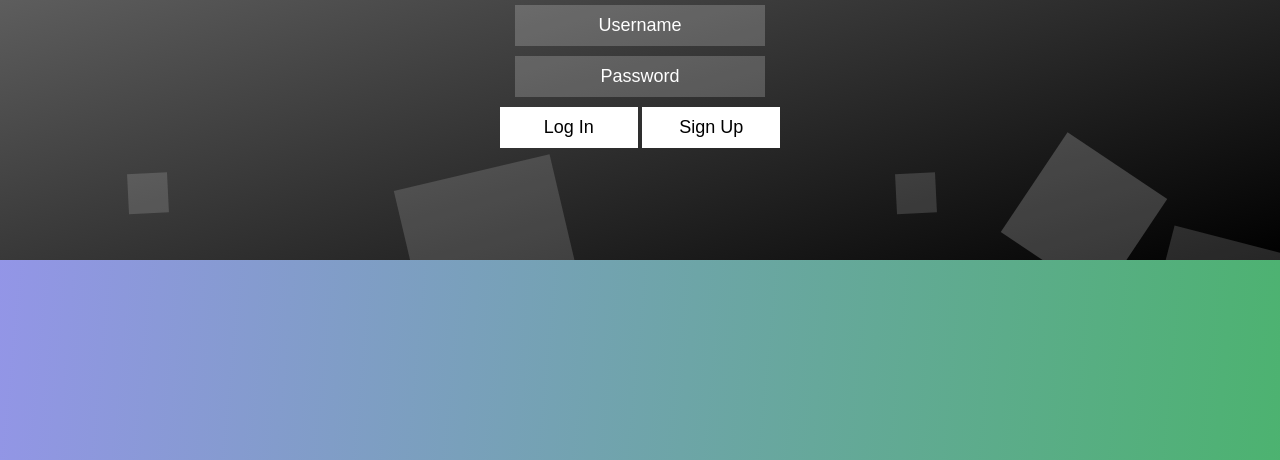
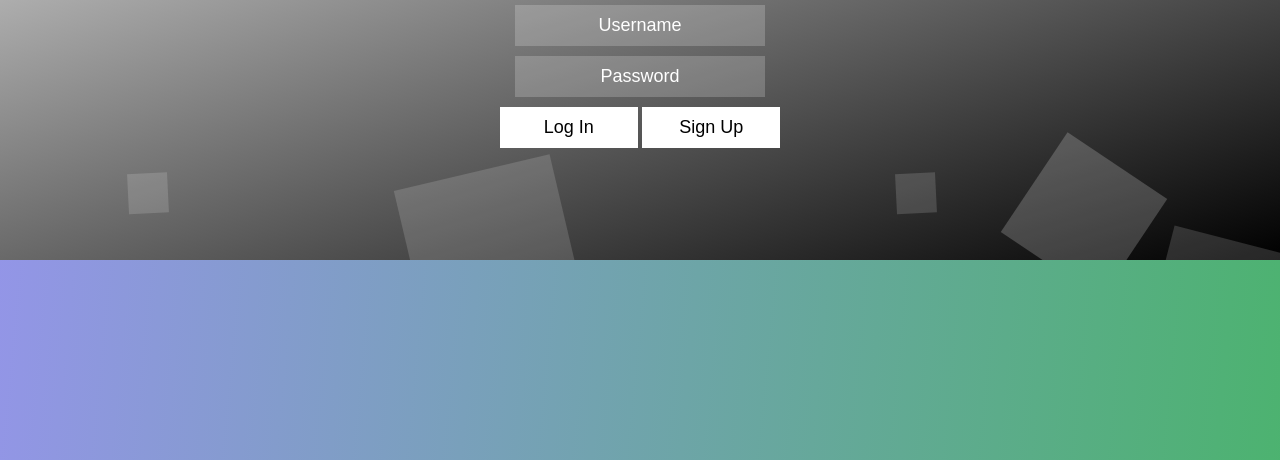
Before and after one commit to YasserNoori/yassernoori.github., a plain HTML site: page chat.html in a window 1280 px wide. Shown: the part 340-800 px from the top of the page. Drawn offline with nearby package versions, Linux system fonts and the light colour scheme; no server answers.

Commit message:
Update cssx.css

```diff
--- a/cssx.css
+++ b/cssx.css
@@ -151,10 +151,10 @@ body :-ms-input-placeholder {
 
 .wrapper {
     background: #50a3a2;
-    background: -webkit-linear-gradient(top left, #717171 0%, #000000 100%);
-    background: -moz-linear-gradient(top left, #717171 0%, #000000 100%);
-    background: -o-linear-gradient(top left, #717171 0%, #000000 100%);
-    background: linear-gradient(to bottom right, #717171 0%, #000000 100%);
+    background: -webkit-linear-gradient(top left, #d2d2d2 0%, #000000 100%);
+    background: -moz-linear-gradient(top left, #d2d2d2 0%, #000000 100%);
+    background: -o-linear-gradient(top left, #d2d2d2 0%, #000000 100%);
+    background: linear-gradient(to bottom right, #d2d2d2 0%, #000000 100%);
     position: absolute;
     top: 50%;
     left: 0;
```
